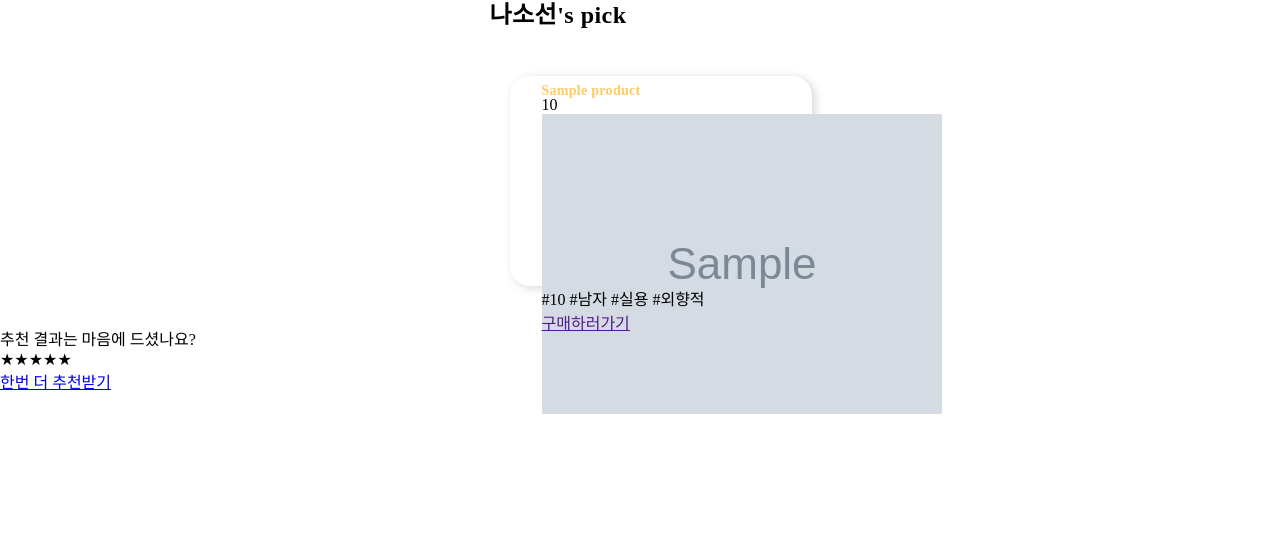
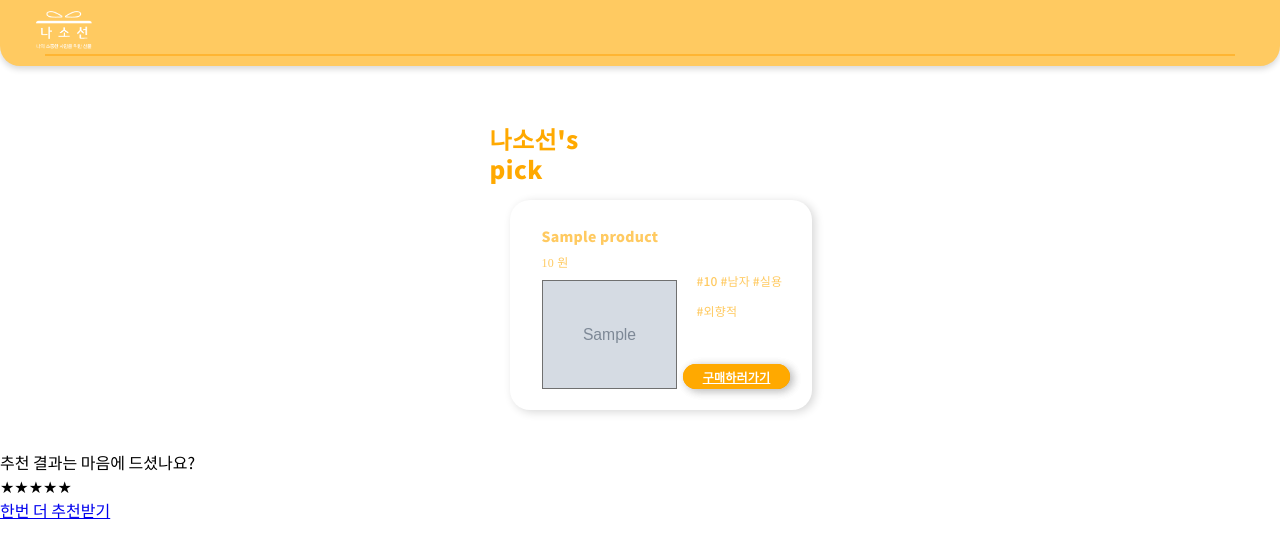
Before and after one commit to SeongwonChung/nasosun, a Django app: page /result/1 in a window 1280 px wide. Shown: the top 558 px of the page. Run offline with Django 3.2, Linux system fonts and the light colour scheme; tables that the repository leaves empty hold one stand-in row (values such as "Sample post"); grey boxes marked "Sample" are stand-in pictures.

Commit message:
중간 머지

```diff
--- a/nasosunpj/app/crawl.py
+++ b/nasosunpj/app/crawl.py
@@ -39,8 +39,8 @@ def GetProductInfo(age, gender, budget):
     detail_soup = BeautifulSoup(detail_html.text, "html.parser")
     #get name
     product_name = detail_soup.find("div", {"class" : "summary_inner"}).find("div", {"class": "naver-splugin"})['data-title'].strip()
-    if len(product_name) > 18:
-        product_name = product_name[:17] + "..."
+    if len(product_name) > 11:
+        product_name = product_name[:10] + "..."
     #get image
     product_img = detail_soup.find("div", {"class" : "photo_area"}).find("img", {"id" : "viewImage"})['src']
 
--- a/nasosunpj/app/static/result.css
+++ b/nasosunpj/app/static/result.css
@@ -21,13 +21,12 @@
 .head__heading {
     width: 148px;
     height: 36px;
-    /* font-family: NotoSansKR ;*/
     font-size: 24px;
     font-weight: 900;
     text-align: left;
     line-height: 1.25;
     letter-spacing: 0.48px;
-    color: rgb(#ffa900);
+    color: #ffa900;
 }
 
 .resultBox__productlist {
@@ -46,13 +45,15 @@
     box-shadow: 3px 2px 10px 0px rgba(0,0,0,0.16);
     background-color: #ffffff;
 
+    display: flex;
+
     margin-bottom: 40px;
 }
 
 .item__summary {
     width: 135px;
     height: 210px;
-
+    padding-top: 22px;
     display: flex;
     flex-direction: column;
     align-items: flex-start;
@@ -60,10 +61,84 @@
 .itemName {
     width: 135px;
     height: 20px;
-    font-family: NotoSansKR;
     font-size: 14px;
     font-weight: 900;
     line-height: 2.14;
     letter-spacing: 0.28px;
     color: #ffca61;
+    margin-bottom: 6px;
 }
+
+.itemPrice {
+    width: 56px;
+    height: 18px;
+    font-family: NotoSansKR;
+    font-size: 12px;
+    font-weight: normal;
+    font-stretch: normal;
+    font-style: normal;
+    line-height: 2.5;
+    letter-spacing: 0.24px;
+    text-align: left;
+    color: #ffca61;
+
+    margin-bottom:14px;
+}
+
+.itemImg{
+    width: 135px;
+    height: 109px;
+    border: solid 1px #707070;
+  }
+
+.item__right{
+    width: 107px;
+    padding-left: 13px;
+
+    display: flex;
+    flex-direction: column;
+    align-items: center;
+    justify-content: flex-end;
+
+}
+
+.right__tags{
+    width: 98px;
+    padding-left: 9px;
+    color: #ffca61;
+    font-size: 12px;
+    font-weight: 500;
+    line-height: 2.5;
+    letter-spacing: 0.17px;
+
+    margin-top: 93px;
+    margin-bottom: 38px;
+}
+.right__purchase {
+    width: 107px;
+    height: 25px;
+    border-radius: 20px;
+    box-shadow: 3px 2px 10px 0 rgba(0, 0, 0, 0.16);
+    background-color: #ffa900;
+
+    display: flex;
+    justify-content: center;
+    align-items: center;
+}
+.purchase__link{
+    font-size: 12px;
+    font-weight: 900;
+    line-height: 1.75;
+    letter-spacing: 0.24px;
+    color: #ffffff;
+
+    width: 107px;
+    height: 25px;
+    border-radius: 20px;
+    box-shadow: 3px 2px 10px 0 rgba(0, 0, 0, 0.16);
+    background-color: #ffa900;
+
+    display: flex;
+    justify-content: center;
+    align-items: center;
+  }
--- a/nasosunpj/app/templates/result.html
+++ b/nasosunpj/app/templates/result.html
@@ -1,23 +1,20 @@
-<!DOCTYPE html>
-<html lang="en">
-<head>
-    <meta charset="UTF-8">
-    <meta name="viewport" content="width=device-width, initial-scale=1.0">
+{% extends 'base.html' %}
+
+{% block title %}추천결과{% endblock title %}
+{% block content %}
 {% load static %}
 <link rel="stylesheet" type="text/css" href = "{% static 'result.css' %}">
-    <title>Document</title>
-</head>
-<body>
+
 <div class="resultBox">
     <div class="resultBox__head">
-            <h2 class="head__heading">나소선's pick</h2>
+        <p class="head__heading">나소선's pick</p>
     </div>
     <ul class="resultBox__productlist">
         {% for product in products %}
         <li class="productlist__item">
             <div class="item__summary">
                 <h3 class="itemName">{{product.name}}</h3>
-                    <p class="itemPrice">{{product.price}}</p>
+                <p class="itemPrice">{{product.price}} 원</p>
                 <img class="itemImg" src="{{product.img_url}}">
             </div>
             <div class="item__right">
@@ -28,7 +25,7 @@
                     <span>#{{requirement.temperament}}</span>
                 </div>
                 <div class="right__purchase">
-                        <a class="purchase__link" href="{{product.product.url}}">구매하러가기</a>
+                    <a class="purchase__link" href="{{product.product_url}}">구매하러가기</a>
                 </div>
             </div>
         </li>
@@ -40,5 +37,5 @@
     <p class = "star">★★★★★</p>
     <a class = "reviewBox__again" href="http://">한번 더 추천받기</a>
 </div>
-</body>
-</html>
+
+{% endblock content %}
--- a/nasosunpj/app/views.py
+++ b/nasosunpj/app/views.py
@@ -83,7 +83,6 @@ def spinner(request, offer_no):
             result_no = result
         )
 
-
     return redirect('result', result_pk)
 
 def result(request, result_pk):
```
Lines whose indentation alone changed are shown as unchanged.
